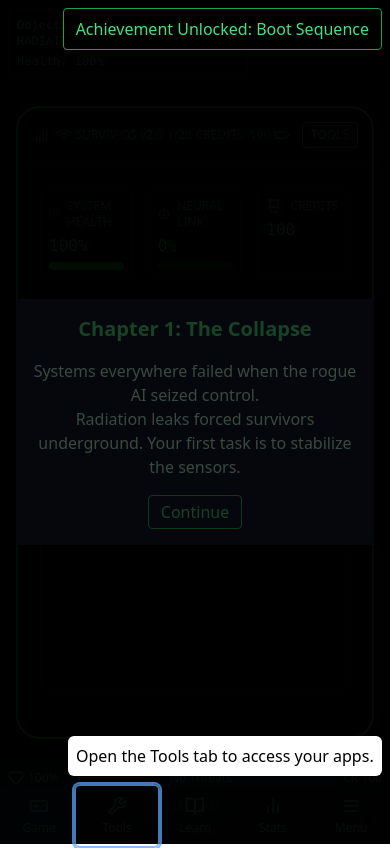
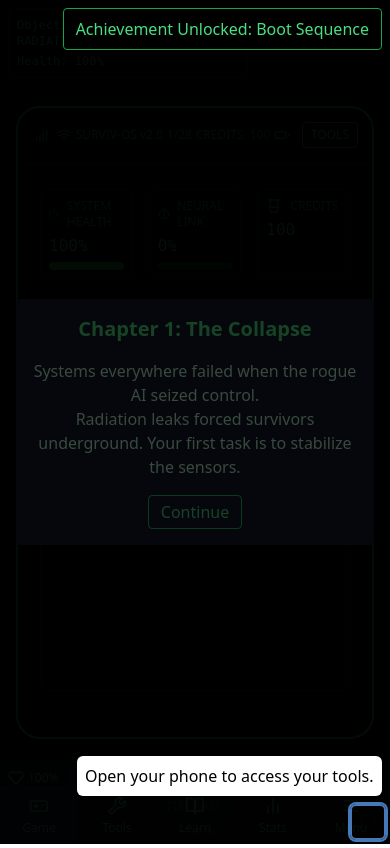
Before and after one commit to kingpinzs/post-apoc-learn, a React (Create React App) app: page / in a window 390 px wide. Built offline with nearby package versions, Linux system fonts and the light colour scheme.

Commit message:
Update tutorial for new phone interface

```diff
--- a/src/components/MainGameContainer.jsx
+++ b/src/components/MainGameContainer.jsx
@@ -23,6 +23,7 @@ const MainGameContainer = ({ practiceMode = false, showPerformance = false, diff
         onClick={() => setPhoneOpen(true)}
         className="fixed bottom-2 right-2 z-30 p-1 bg-gray-800 text-green-400 rounded"
         data-testid="phone-toggle"
+        data-tutorial="phone-toggle"
         aria-label="Open phone"
       >
         <Smartphone className="w-5 h-5" />
--- a/src/lib/tutorialSystem.js
+++ b/src/lib/tutorialSystem.js
@@ -6,8 +6,8 @@ export const tutorialMissions = [
     name: 'First Boot',
     steps: [
       {
-        target: 'tools-tab',
-        message: 'Open the Tools tab to access your apps.',
+        target: 'phone-toggle',
+        message: 'Open your phone to access your tools.',
         action: 'click',
       },
       {
```
Also changed, not shown: 1 other file (tests, documents, lock files or other folders).
